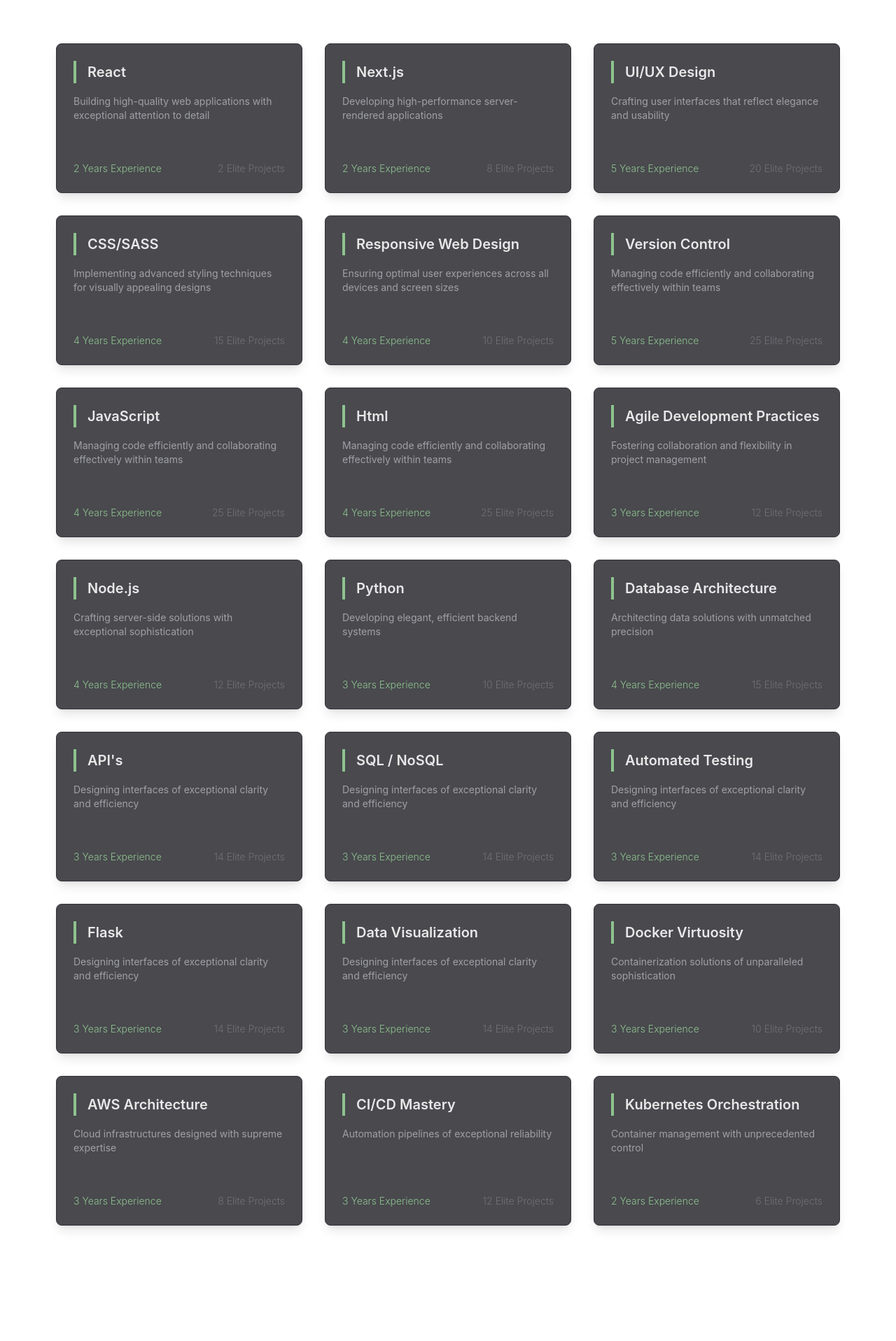
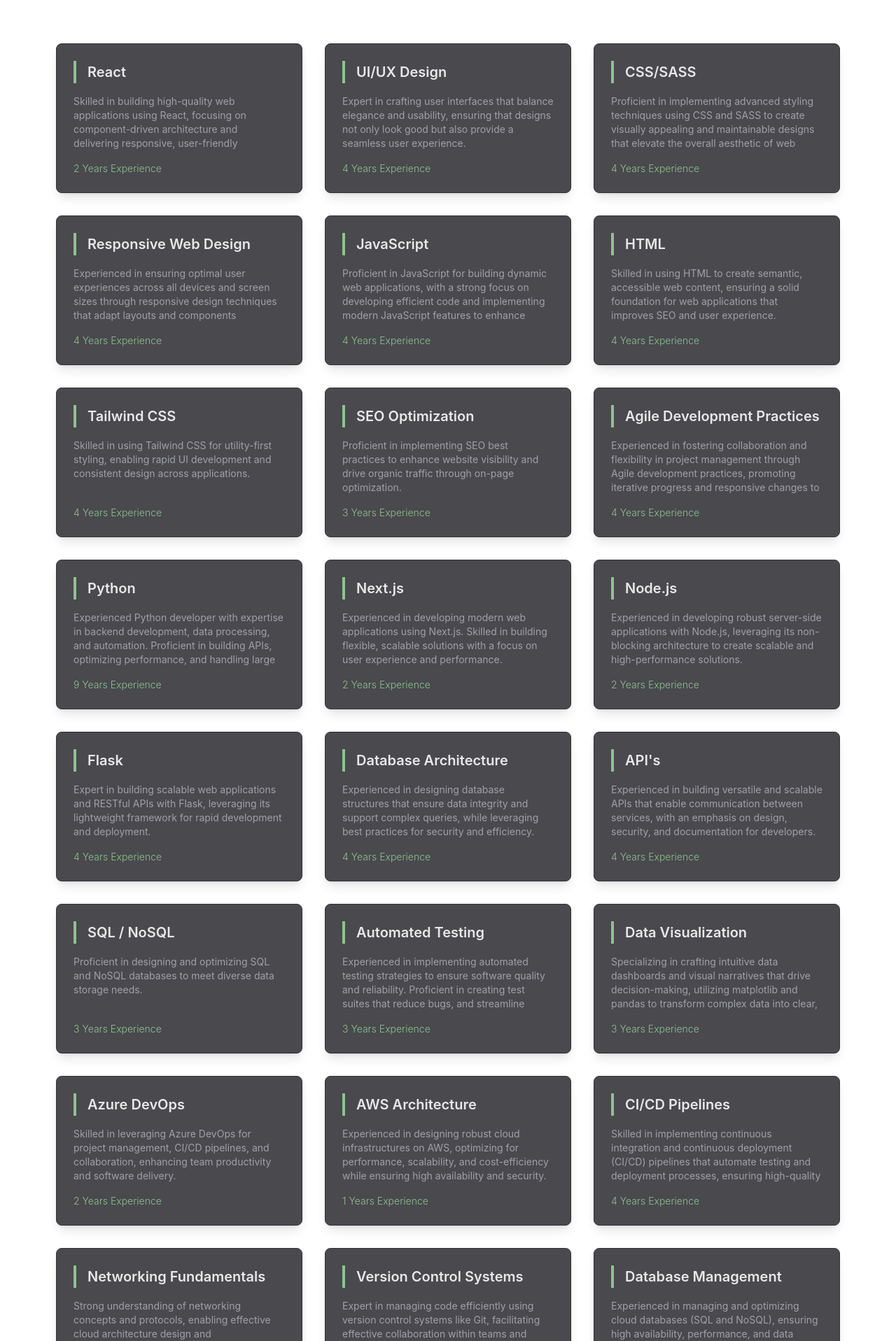
Before and after one commit to JohnathonCrowder/JohnathonCrowderPortfolio, a React (Create React App) app in the folder my-portfolio/: page / in a window 1280 px wide. Shown: the part 3723-5640 px from the top of the page at 70% size. Built offline with nearby package versions, Linux system fonts and the light colour scheme.

Commit message:
Update Skills.js

```diff
--- a/my-portfolio/src/components/Skills.js
+++ b/my-portfolio/src/components/Skills.js
@@ -23,7 +23,6 @@ const SkillCard = ({ skill, category, index }) => {
         <p className="text-[#A0A0A8] text-sm mb-4 h-20 overflow-hidden">{skill.description}</p>
         <div className="flex justify-between text-sm font-light">
           <span className="text-[#8EC38E]">{skill.yearsExp} Years Experience</span>
-          <span className="text-[#707078]">{skill.projects} Elite Projects</span>
         </div>
       </div>
     </motion.div>
@@ -109,25 +108,73 @@ const SkillsSection = () => {
       icon: '🎨',
       bgColor: 'bg-[#1E1E24]',
       accentColor: 'bg-[#8EC38E]',
-      experience: '5+',
+      experience: '4+',
       description: "Creating seamless digital experiences through a blend of meticulous design and cutting-edge technology.",
       keyPoints: [
-        'Bespoke component architecture with unparalleled precision',
-        'State management solutions of the highest caliber',
-        'Impeccable user experience design methodology',
-        'Performance optimization to absolute perfection'
+        'Custom component architecture designed for flexibility and reusability',
+        'Efficient state management ensuring optimal performance in dynamic applications',
+        'User experience strategies focused on accessibility and user satisfaction',
+        'Thorough performance enhancements leading to faster load times and smoother interactions'
     ],
       "skills": [
-        { name: "React", yearsExp: 2, projects: 2, description: "Building high-quality web applications with exceptional attention to detail" },
-        { name: "Next.js", yearsExp: 2, projects: 8, description: "Developing high-performance server-rendered applications" },
-        { name: "UI/UX Design", yearsExp: 5, projects: 20, description: "Crafting user interfaces that reflect elegance and usability" },
-        { name: "CSS/SASS", yearsExp: 4, projects: 15, description: "Implementing advanced styling techniques for visually appealing designs" },
-        { name: "Responsive Web Design", yearsExp: 4, projects: 10, description: "Ensuring optimal user experiences across all devices and screen sizes" },
-        { name: "Version Control", yearsExp: 5, projects: 25, description: "Managing code efficiently and collaborating effectively within teams" },
-        { name: "JavaScript", yearsExp: 4, projects: 25, description: "Managing code efficiently and collaborating effectively within teams" },
-        { name: "Html", yearsExp: 4, projects: 25, description: "Managing code efficiently and collaborating effectively within teams" },
-        { name: "Agile Development Practices", yearsExp: 3, projects: 12, description: "Fostering collaboration and flexibility in project management" }
+        {
+            name: "React",
+            yearsExp: 2,
+            projects: 2,
+            description: "Skilled in building high-quality web applications using React, focusing on component-driven architecture and delivering responsive, user-friendly interfaces."
+        },
+        {
+            name: "UI/UX Design",
+            yearsExp: 4,
+            projects: 20,
+            description: "Expert in crafting user interfaces that balance elegance and usability, ensuring that designs not only look good but also provide a seamless user experience."
+        },
+        {
+            name: "CSS/SASS",
+            yearsExp: 4,
+            projects: 15,
+            description: "Proficient in implementing advanced styling techniques using CSS and SASS to create visually appealing and maintainable designs that elevate the overall aesthetic of web applications."
+        },
+        {
+            name: "Responsive Web Design",
+            yearsExp: 4,
+            projects: 20,
+            description: "Experienced in ensuring optimal user experiences across all devices and screen sizes through responsive design techniques that adapt layouts and components effectively."
+        },
+
+        {
+            name: "JavaScript",
+            yearsExp: 4,
+            projects: 25,
+            description: "Proficient in JavaScript for building dynamic web applications, with a strong focus on developing efficient code and implementing modern JavaScript features to enhance functionality."
+        },
+        {
+            name: "HTML",
+            yearsExp: 4,
+            projects: 25,
+            description: "Skilled in using HTML to create semantic, accessible web content, ensuring a solid foundation for web applications that improves SEO and user experience."
+        },
+        {
+          name: "Tailwind CSS",
+          yearsExp: 4,
+          projects: 3,
+          description: "Skilled in using Tailwind CSS for utility-first styling, enabling rapid UI development and consistent design across applications."
+      },
+      {
+          name: "SEO Optimization",
+          yearsExp: 3,
+          projects: 8,
+          description: "Proficient in implementing SEO best practices to enhance website visibility and drive organic traffic through on-page optimization."
+      },
+        {
+            name: "Agile Development Practices",
+            yearsExp: 4,
+            projects: 12,
+            description: "Experienced in fostering collaboration and flexibility in project management through Agile development practices, promoting iterative progress and responsive changes to project requirements."
+        }
+
     ]
+
     },
     {
       name: 'Backend Architecture',
@@ -135,22 +182,24 @@ const SkillsSection = () => {
       bgColor: 'bg-[#1E1E24]',
       accentColor: 'bg-[#8EC38E]',
       experience: '4+',
-      description: 'Engineering sophisticated server architectures with unparalleled attention to scalability and performance.',
+      description: 'Designing and implementing robust backend systems with a strong emphasis on scalability, performance, and security best practices.',
     keyPoints: [
-        'Architectural solutions of unprecedented elegance',
-        'Database designs optimized for ultimate efficiency',
-        'Security implementations of the highest standard',
-        'API designs that epitomize RESTful principles'
+        'Innovative architectural solutions focused on scalability and maintainability',
+        'Efficient database structures designed for optimal performance and reliability',
+        'Comprehensive security measures to safeguard data integrity and privacy',
+        'API designs that follow industry standards and enhance interoperability'
     ],
       skills: [
-        { name: 'Node.js', yearsExp: 4, projects: 12, description: 'Crafting server-side solutions with exceptional sophistication' },
-        { name: 'Python', yearsExp: 3, projects: 10, description: 'Developing elegant, efficient backend systems' },
-        { name: 'Database Architecture', yearsExp: 4, projects: 15, description: 'Architecting data solutions with unmatched precision' },
-        { name: "API's", yearsExp: 3, projects: 14, description: 'Designing interfaces of exceptional clarity and efficiency' },
-        { name: "SQL / NoSQL", yearsExp: 3, projects: 14, description: 'Designing interfaces of exceptional clarity and efficiency' },
-        { name: "Automated Testing", yearsExp: 3, projects: 14, description: 'Designing interfaces of exceptional clarity and efficiency' },
-        { name: "Flask", yearsExp: 3, projects: 14, description: 'Designing interfaces of exceptional clarity and efficiency' },
-        { name: "Data Visualization", yearsExp: 3, projects: 14, description: 'Designing interfaces of exceptional clarity and efficiency' },
+        { name: 'Python', yearsExp: 9, projects: 10, description: 'Experienced Python developer with expertise in backend development, data processing, and automation. Proficient in building APIs, optimizing performance, and handling large datasets, with a strong focus on clean, scalable solutions.' },
+        { name: "Next.js", yearsExp: 2, projects: 8, description: "Experienced in developing modern web applications using Next.js. Skilled in building flexible, scalable solutions with a focus on user experience and performance." },
+        { name: 'Node.js', yearsExp: 2, projects: 12, description: 'Experienced in developing robust server-side applications with Node.js, leveraging its non-blocking architecture to create scalable and high-performance solutions.' },
+        { name: "Flask", yearsExp: 4, projects: 14, description: 'Expert in building scalable web applications and RESTful APIs with Flask, leveraging its lightweight framework for rapid development and deployment.' },
+        { name: 'Database Architecture', yearsExp: 4, projects: 15, description: 'Experienced in designing database structures that ensure data integrity and support complex queries, while leveraging best practices for security and efficiency.' },
+        { name: "API's", yearsExp: 4, projects: 14, description: 'Experienced in building versatile and scalable APIs that enable communication between services, with an emphasis on design, security, and documentation for developers.' },
+        { name: "SQL / NoSQL", yearsExp: 3, projects: 14, description: 'Proficient in designing and optimizing SQL and NoSQL databases to meet diverse data storage needs.' },
+        { name: "Automated Testing", yearsExp: 3, projects: 14, description: 'Experienced in implementing automated testing strategies to ensure software quality and reliability. Proficient in creating test suites that reduce bugs, and streamline development.' },
+        { name: "Data Visualization", yearsExp: 3, projects: 14, description: 'Specializing in crafting intuitive data dashboards and visual narratives that drive decision-making, utilizing matplotlib and pandas to transform complex data into clear, actionable insights.' },
+
       ]
     },
     {
@@ -158,19 +207,51 @@ const SkillsSection = () => {
       icon: '🚀',
       bgColor: 'bg-[#1E1E24]',
       accentColor: 'bg-[#8EC38E]',
-      experience: '3+',
+      experience: '4+',
       description: 'Orchestrating deployment ecosystems with a focus on automation, reliability, and operational excellence.',
     keyPoints: [
-        'Continuous Integration pipelines of supreme efficiency',
-        'Container orchestration with unmatched precision',
-        'Cloud architecture of exceptional scalability',
-        'Monitoring solutions providing unprecedented insights'
+        'Streamlined CI/CD pipelines that enhance software delivery speed',
+        'Robust containerization and orchestration for scalable applications',
+        'Comprehensive cloud architecture optimized for performance and cost-efficiency',
+        'Effective monitoring and incident response strategies ensuring system reliability'
     ],
-      skills: [
-        { name: 'Docker Virtuosity', yearsExp: 3, projects: 10, description: 'Containerization solutions of unparalleled sophistication' },
-        { name: 'AWS Architecture', yearsExp: 3, projects: 8, description: 'Cloud infrastructures designed with supreme expertise' },
-        { name: 'CI/CD Mastery', yearsExp: 3, projects: 12, description: 'Automation pipelines of exceptional reliability' },
-        { name: 'Kubernetes Orchestration', yearsExp: 2, projects: 6, description: 'Container management with unprecedented control' },
+      "skills": [
+        {
+          name: 'Azure DevOps',
+          yearsExp: 2,
+          projects: 3,
+          description: 'Skilled in leveraging Azure DevOps for project management, CI/CD pipelines, and collaboration, enhancing team productivity and software delivery.'
+      },
+        {
+            name: 'AWS Architecture',
+            yearsExp: 1,
+            projects: 8,
+            description: 'Experienced in designing robust cloud infrastructures on AWS, optimizing for performance, scalability, and cost-efficiency while ensuring high availability and security.'
+        },
+        {
+            name: 'CI/CD Pipelines',
+            yearsExp: 4,
+            projects: 12,
+            description: 'Skilled in implementing continuous integration and continuous deployment (CI/CD) pipelines that automate testing and deployment processes, ensuring high-quality software delivery.'
+        },
+        {
+          name: 'Networking Fundamentals',
+          yearsExp: 5,
+          projects: 8,
+          description: 'Strong understanding of networking concepts and protocols, enabling effective cloud architecture design and troubleshooting of network issues.'
+      },
+        {
+            name: "Version Control Systems",
+            yearsExp: 9,
+            projects: 25,
+            description: "Expert in managing code efficiently using version control systems like Git, facilitating effective collaboration within teams and maintaining a well-organized codebase."
+        },
+        {
+          name: 'Database Management',
+          yearsExp: 4,
+          projects: 7,
+          description: 'Experienced in managing and optimizing cloud databases (SQL and NoSQL), ensuring high availability, performance, and data integrity.'
+      }
     ]
     }
   ];
```
Lines whose indentation alone changed are shown as unchanged.
